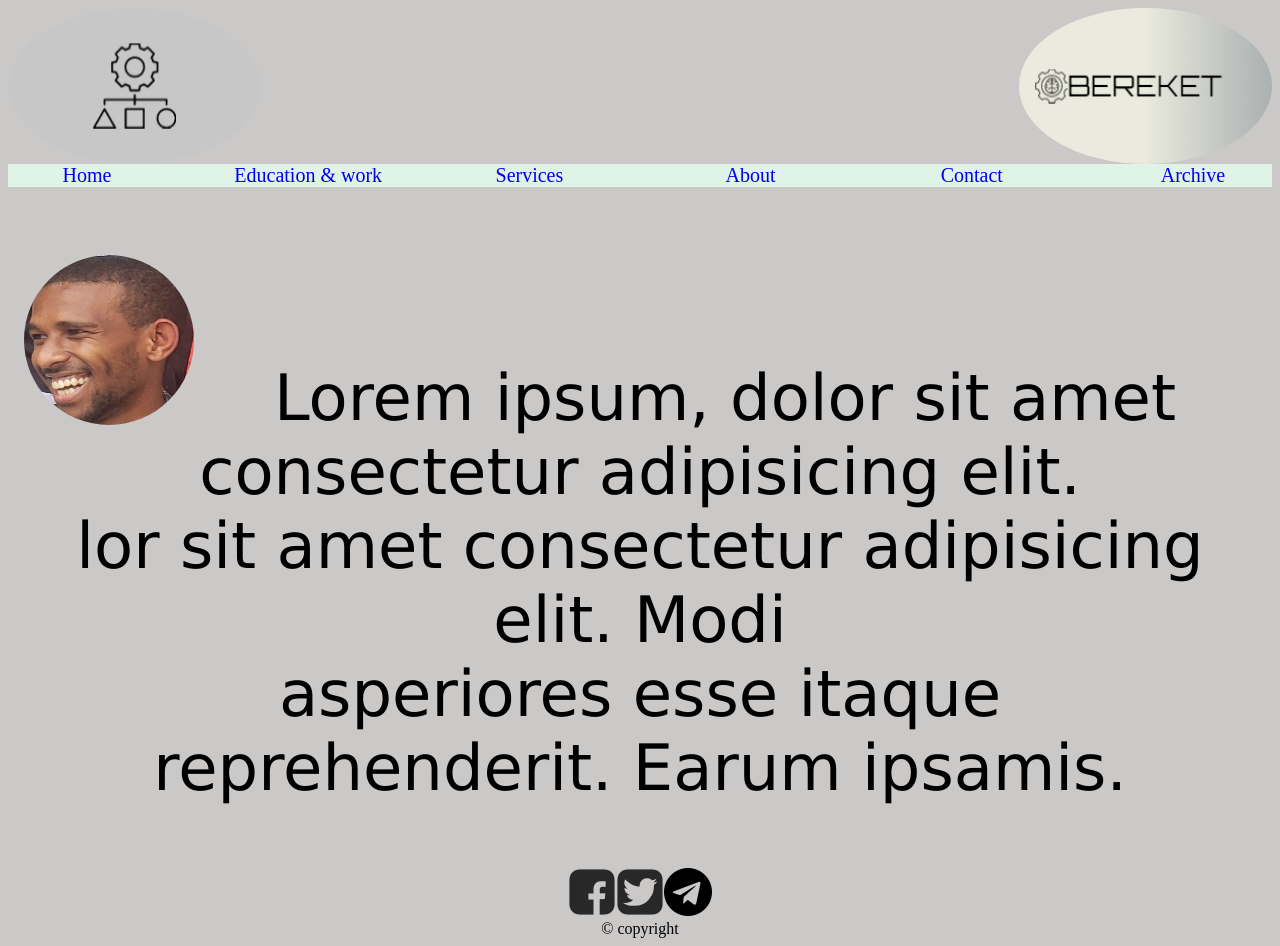
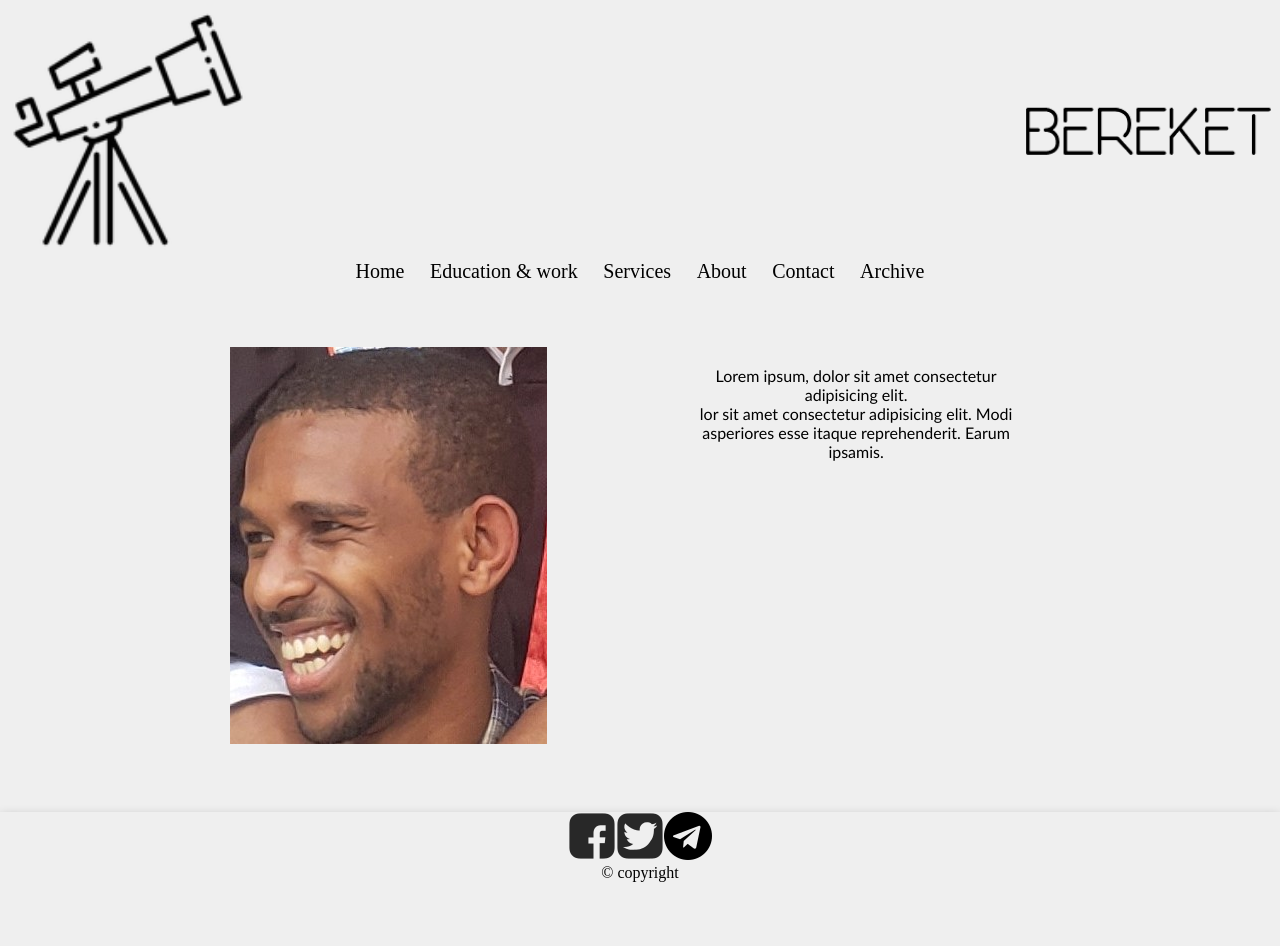
Before and after one commit to bekiTil/UGR-9703-12, a plain HTML site: page html/about.html in a window 1280 px wide. After the commit the page ends 882 px from the top, so only its background shows below. Drawn offline with Linux system fonts and the light colour scheme.

Commit message:
add project files

```diff
--- a/css/about.css
+++ b/css/about.css
@@ -1,5 +1,7 @@
 body{
-    background-color:hsl(0, 2%, 79%);
+    background-color:#efefef;
+    margin-bottom: 0;
+
 }
 div#container{
     display:grid;
@@ -9,26 +11,43 @@ div#container{
 .box1{
     width:100%;
     height:100%;
-    border-radius:50%;
-    background-color:lightgray;
+
+
+}
+.box2{
+    position:relative;
+    top:35%;
+    width:100%;
+    justify-items:end;
 }
 nav ul   {
     display:grid;
+    grid-auto-flow: column;
+    grid-gap:2%;
 
-    grid-template-columns: 12.5% 12.5% 12.5% 12.5% 12.5% 12.5% ;
-    grid-column-gap:5%;
+
     list-style-type:none;
     text-align: center;
     justify-content:center;
     margin:0;
     padding:0;
-    background-color: rgb(223, 243, 230);
+
     font-size:125%;
+
+
 }
-
 a{
     text-decoration:none;
+    color:black;
+
+    border-radius:10%;
 }
+a:hover, a:active {
+    color: rgb(221, 151, 151);
+  transform: rotateY(360deg)
+  }
+
+
 p{
     text-align:center;
     margin:0;
@@ -47,20 +66,49 @@ footer ul{
     border:0;
     height:10%;
 }
+header{
+    background-color:#efefef;
+    margin-bottom: 1%;
+
+
+}
 #copyright{
     margin:0;
     padding:0;
 }
 .profile{
-    position:relative;
-    right:80px;
-    top:5px;
-    width:170px;
-    height:170px;
-    border-radius:50%;
+
 }
 #profiles{
-    font-family: 'Lucida Sans', 'Lucida Sans Regular', 'Lucida Grande', 'Lucida Sans Unicode', Geneva, Verdana, sans-serif;
-    font-size:4em;
-    text-align:center;
+    font-family: 'Trebuchet MS', 'Lucida Sans Unicode', 'Lucida Grande', 'Lucida Sans', Arial, sans-serif;
+     font-size:100%;
+     text-align: center;
 }
+body{
+    margin:0;
+}
+footer{
+    margin-top: 1%;
+
+
+    box-shadow: 0 3px 10px rgb(0 0 0 / 0.2);
+
+    }
+    footer ul{
+
+        display:grid;
+        grid-auto-flow:column;
+        list-style-type:none;
+        justify-content:center;
+        margin:0;
+        padding:0;
+        border:0;
+
+    }
+.about{
+    display:flex;
+    flex-wrap: wrap;
+    gap:10%;
+    justify-content: center;
+    margin:5%;
+}
--- a/css/style.css
+++ b/css/style.css
@@ -1,5 +1,7 @@
 body{
-    background-color:hsl(0, 2%, 79%);
+    background-color:#efefef;
+    margin-bottom: 0;
+
 }
 div#container{
     display:grid;
@@ -10,13 +12,14 @@ div#container{
     width:100%;
     height:100%;
     border-radius:50%;
-    background-color:lightgray;
+
 }
 nav ul   {
     display:grid;
+    grid-auto-flow: column;
+    grid-gap:2%;
 
-    grid-template-columns: 12.5% 12.5% 12.5% 12.5% 12.5% 12.5% ;
-    grid-column-gap:5%;
+
     list-style-type:none;
     text-align: center;
     justify-content:center;
@@ -31,7 +34,7 @@ width: 100%;
 }
 a{
     text-decoration:none;
-    color: beige;
+    color:black;
 
     border-radius:10%;
 }
@@ -39,11 +42,27 @@ a:hover, a:active {
     color: rgb(221, 151, 151);
   transform: rotateY(360deg)
   }
+.box2{
+    position:relative;
+    top:35%;
+    width:100%;
+    justify-items:end;
+}
 p{
     text-align:center;
     margin:0;
     padding:5%;
     font-size:medium;
+
+}
+footer{
+    position: fixed;
+    bottom:0;
+    width:100%;
+margin-top: 1%;
+border-top-left-radius:10px;
+
+box-shadow: 0 3px 10px rgb(0 0 0 / 0.2);
 
 }
 footer ul{
@@ -55,7 +74,7 @@ footer ul{
     margin:0;
     padding:0;
     border:0;
-    height:10%;
+
 }
 #copyright{
     margin:0;
@@ -70,6 +89,7 @@ footer ul{
   border-radius:2%;
   width:50%;
   margin:auto;
+
   background-color:rgb(240, 241, 233);
 
 }
@@ -77,7 +97,6 @@ footer ul{
     0% {
         width:0%;
         margin:auto;
-
         font-size:0%
     }
 
@@ -90,23 +109,15 @@ footer ul{
         text-align:center;
       }
 }
+header{
+    background-color:#efefef;
+    margin-bottom: 1%;
+
+
+}
 
 
 
-
-.profile{
-    position:relative;
-    right:80px;
-    top:5px;
-    width:170px;
-    height:170px;
-    border-radius:50%;
-}
-#profiles{
-    font-family: 'Lucida Sans', 'Lucida Sans Regular', 'Lucida Grande', 'Lucida Sans Unicode', Geneva, Verdana, sans-serif;
-    font-size:4em;
-    text-align:center;
-}
 
 
 .contacts{
@@ -184,3 +195,9 @@ footer ul{
 #section{
     font-family: 'Trebuchet MS', 'Lucida Sans Unicode', 'Lucida Grande', 'Lucida Sans', Arial, sans-serif;
      font-size:300%}
+
+
+   body {
+
+   margin:0;
+}
--- a/html/about.html
+++ b/html/about.html
@@ -10,9 +10,9 @@
 <body>
     <header>
         <div id="container">
-            <div><img  class="box1"src="../image/logo/logo.jpg"></div>
+            <div><img  class="box1"src="../image/3441002_astronomy_observe_science_sky_stars_icon (1).png"></div>
             <div></div>
-            <div ><img class="box1" src="../image/logo.jpg"></div>
+            <div ><img class="box2" src="../image/4a5f7852a99eae166753bace9d4a65b4.png"></div>
         </div>
         <nav id="navgation">
             <ul>
@@ -28,10 +28,10 @@
      </header>
      <main>
 
-             <div >
-
-             <p id="profiles"><img class="profile" src="../image/Beki.jpg">Lorem ipsum, dolor sit amet consectetur adipisicing elit.<br>lor sit amet consectetur adipisicing elit. Modi <br>
-                asperiores esse itaque reprehenderit. Earum ipsamis.</p>
+             <div class="about" >
+             <div> <img class="profile" src="../image/Beki.jpg"></div>
+            <div><p id="profiles">Lorem ipsum, dolor sit amet consectetur adipisicing elit.<br>lor sit amet consectetur adipisicing elit. Modi <br>
+                asperiores esse itaque reprehenderit. Earum ipsamis.</p> </div>
        </div>
 
 </main>
```
Also changed, not shown: index.html (+5 -5 lines), image/3441002_astronomy_observe_science_sky_stars_icon (1).png (added), image/3441002_astronomy_observe_science_sky_stars_icon.png (added), image/4a5f7852a99eae166753bace9d4a65b4.png (added), image/Fb3.png (added), image/a7d0ee331460c7a008c6b26d4f168be8.png (added), image/cooltext400031085890185 (1).png (added), image/newlogo.png (added), image/telegam2.png (added), image/tw2.png (added).
